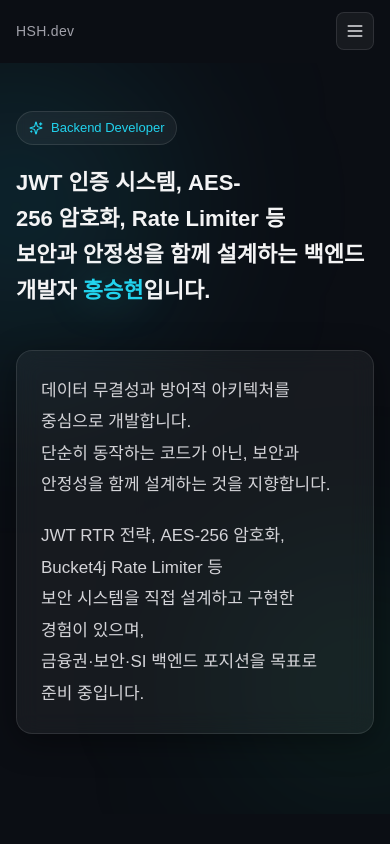
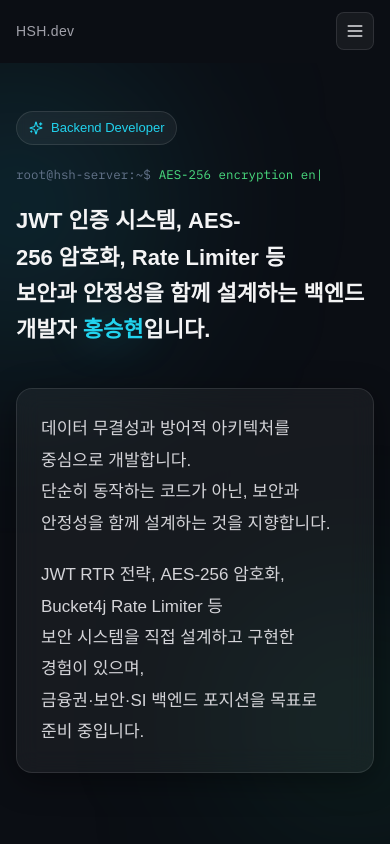
Before and after one commit to HONG-SH-1/HONG-SH-1.github.io, a React (Vite) app: page / in a window 390 px wide. Shown: the top 844 px of the page. Built offline with nearby package versions, Linux system fonts and the light colour scheme; a web font is replaced by a local one.

Commit message:
터미널 타이핑 효과, 모바일 탭 스크롤, 카드 호버 글로우 추가

```diff
--- a/package.json
+++ b/package.json
@@ -11,7 +11,8 @@
   "dependencies": {
     "lucide-react": "^0.468.0",
     "react": "^18.3.1",
-    "react-dom": "^18.3.1"
+    "react-dom": "^18.3.1",
+    "react-type-animation": "^3.2.0"
   },
   "devDependencies": {
     "@types/react": "^18.3.12",
--- a/src/components/Hero.tsx
+++ b/src/components/Hero.tsx
@@ -1,4 +1,5 @@
 import { Sparkles } from "lucide-react";
+import { TypeAnimation } from "react-type-animation";
 
 /** 히어로: 지정 문구 그대로 표시 (메인 인트로) */
 export function Hero() {
@@ -24,6 +25,36 @@ export function Hero() {
             <Sparkles className="h-3.5 w-3.5 shrink-0" aria-hidden />
             Backend Developer
           </p>
+
+          <div
+            style={{
+              fontFamily: "var(--mono)",
+              fontSize: ".78rem",
+              color: "#4ade80",
+              marginBottom: "20px",
+              display: "flex",
+              alignItems: "center",
+              gap: "8px",
+            }}
+          >
+            <span style={{ color: "#64748b" }}>root@hsh-server:~$</span>
+            <TypeAnimation
+              sequence={[
+                "systemctl start spring-security... [OK]",
+                1500,
+                "AES-256 encryption enabled... [OK]",
+                1500,
+                "JWT RTR strategy activated... [OK]",
+                1500,
+                "rate-limiter deployed... [OK]",
+                1500,
+              ]}
+              wrapper="span"
+              speed={50}
+              repeat={Infinity}
+              style={{ color: "#4ade80" }}
+            />
+          </div>
 
           <h1 className="mb-10 text-balance break-keep text-[1.375rem] font-bold leading-[1.65] tracking-normal text-zinc-100 sm:text-2xl sm:leading-[1.62] lg:text-[1.65rem] lg:leading-[1.68]">
             JWT 인증 시스템, AES-256 암호화, Rate Limiter 등
--- a/src/components/ProjectTabsView.tsx
+++ b/src/components/ProjectTabsView.tsx
@@ -93,7 +93,8 @@ export function ProjectTabsView({ project }: ProjectTabsViewProps) {
 
       {/* 하위 탭 — 모바일에서는 가로 스크롤 */}
       <div
-        className="mb-4 flex gap-1 overflow-x-auto pb-1 [-ms-overflow-style:none] [scrollbar-width:none] [&::-webkit-scrollbar]:hidden"
+        className="mb-4 flex gap-1 overflow-x-auto whitespace-nowrap pb-1 [-ms-overflow-style:none] [scrollbar-width:none] [&::-webkit-scrollbar]:hidden"
+        style={{ scrollbarWidth: "none", msOverflowStyle: "none" }}
         role="tablist"
         aria-label="프로젝트 상세 탭"
       >
--- a/src/components/ProjectsSection.tsx
+++ b/src/components/ProjectsSection.tsx
@@ -1,4 +1,4 @@
-import { useMemo, useState } from "react";
+import { useMemo, useState, type MouseEvent } from "react";
 import { FolderGit2 } from "lucide-react";
 import type { ProjectItem } from "../types/project";
 import { ProjectCard } from "./ProjectCard";
@@ -11,6 +11,18 @@ type ProjectsSectionProps = {
 /**
  * 프로젝트 영역 — 탭으로 프로젝트 전환 + 선택된 항목은 카드로 상세 표시
  */
+const projectCardLift = {
+  style: { transition: "all 0.3s ease" } as const,
+  onMouseEnter: (e: MouseEvent<HTMLDivElement>) => {
+    e.currentTarget.style.transform = "translateY(-4px)";
+    e.currentTarget.style.boxShadow = "0 0 24px rgba(74,222,128,0.15)";
+  },
+  onMouseLeave: (e: MouseEvent<HTMLDivElement>) => {
+    e.currentTarget.style.transform = "none";
+    e.currentTarget.style.boxShadow = "none";
+  },
+};
+
 export function ProjectsSection({ projects }: ProjectsSectionProps) {
   const [activeId, setActiveId] = useState(projects[0]?.id ?? "");
 
@@ -41,8 +53,8 @@ export function ProjectsSection({ projects }: ProjectsSectionProps) {
           {projects.map((p) => {
             const selected = p.id === active?.id;
             return (
+              <div key={p.id} className="inline-flex" {...projectCardLift}>
                 <button
-                key={p.id}
                   type="button"
                   role="tab"
                   aria-selected={selected}
@@ -57,6 +69,7 @@ export function ProjectsSection({ projects }: ProjectsSectionProps) {
                 >
                   {p.title}
                 </button>
+              </div>
             );
           })}
         </div>
@@ -67,6 +80,7 @@ export function ProjectsSection({ projects }: ProjectsSectionProps) {
             role="tabpanel"
             id={`project-panel-${active.id}`}
             aria-labelledby={`project-tab-${active.id}`}
+            {...projectCardLift}
           >
             {active.detailTabs && active.detailTabs.length > 0 ? (
               <ProjectTabsView project={active} />
```
Also changed, not shown: 1 other file (tests, documents, lock files or other folders). Lines whose indentation alone changed are shown as unchanged.
